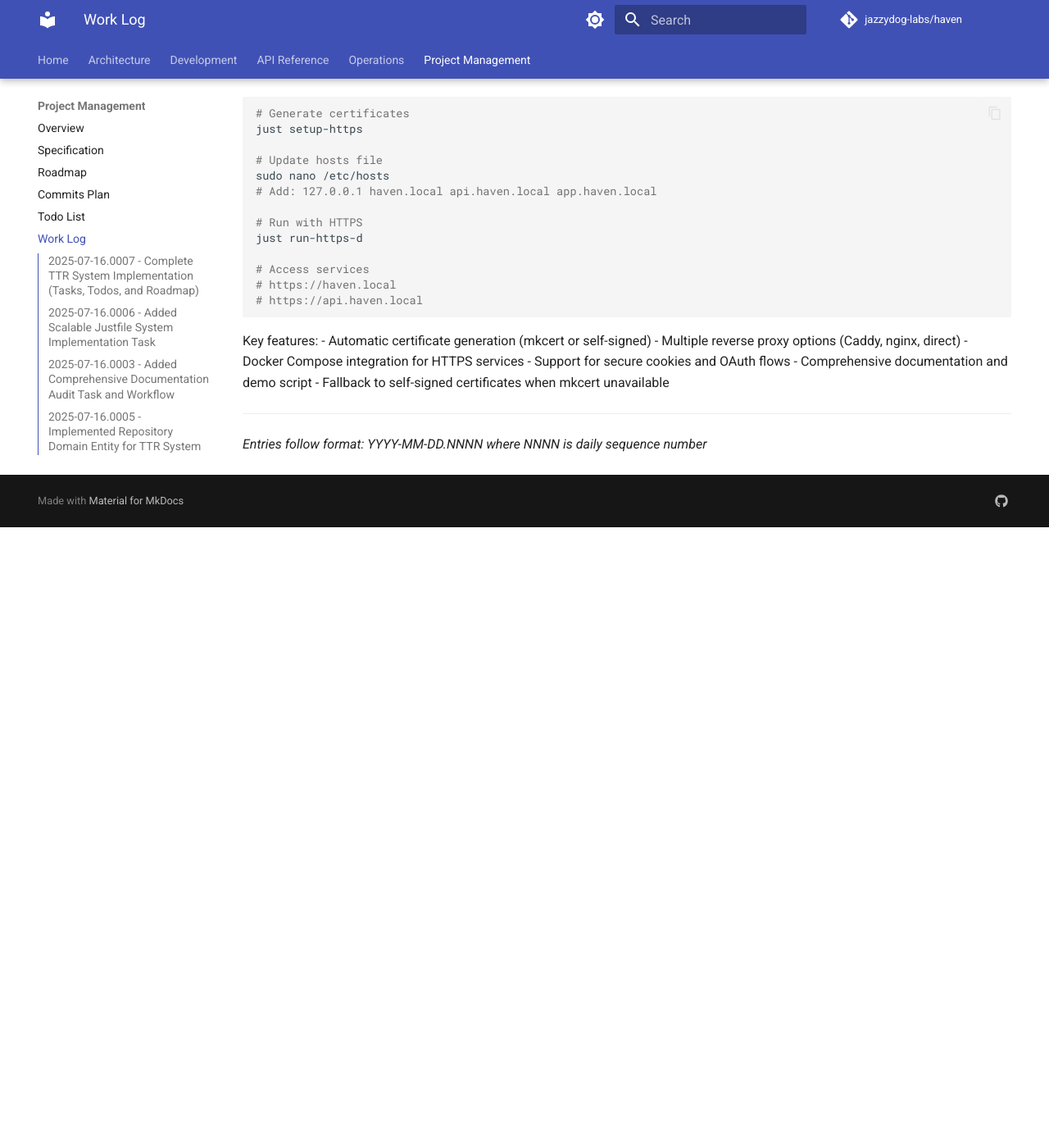
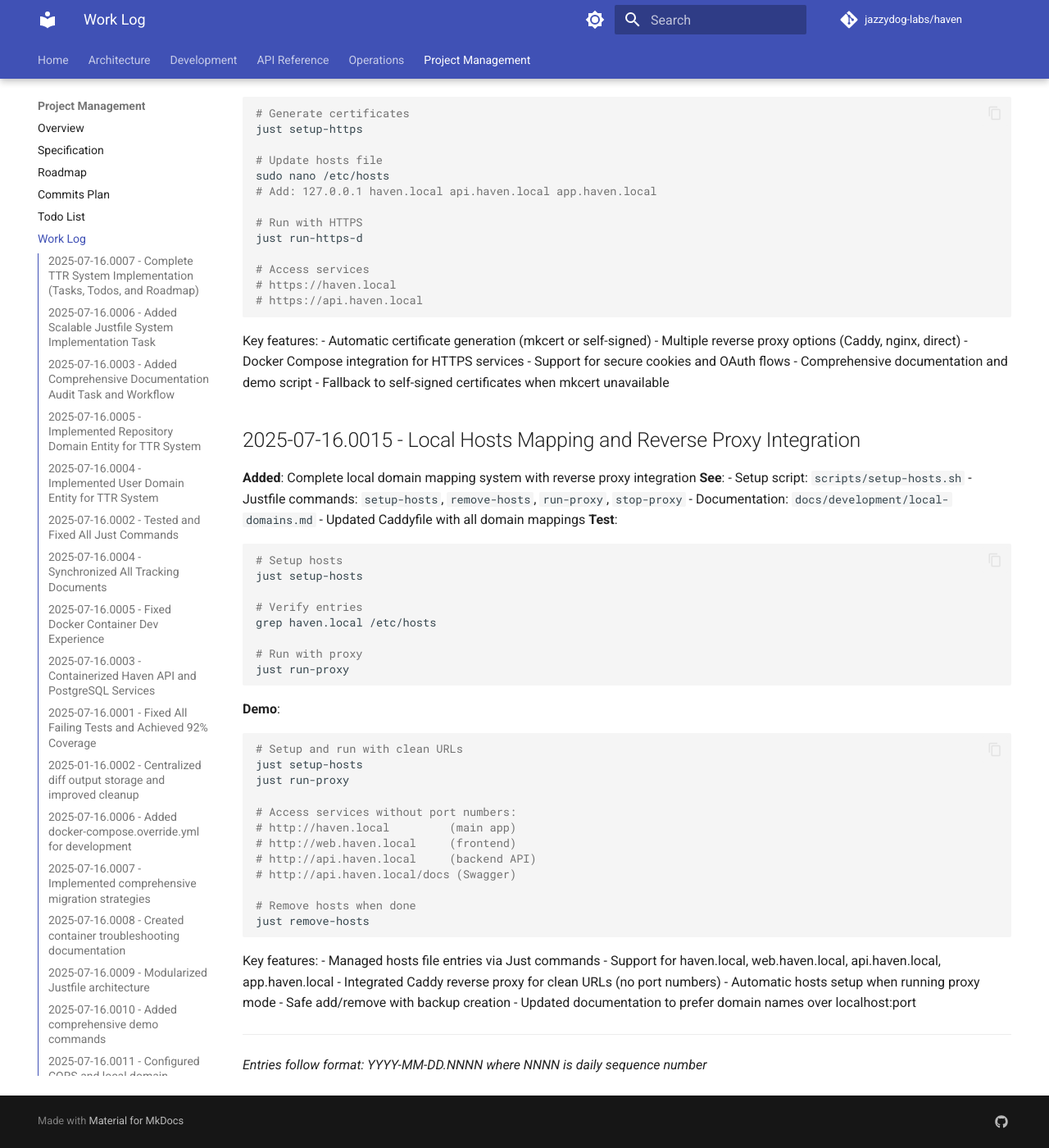
Before and after one commit to jazzydog-labs/haven, an MkDocs documentation site: the page built from docs/project-management/work-log.md, in a window 1280 px wide and 1400 px high, scrolled down 10695 px. Shown: the whole window at 82% size. Built offline with MkDocs 1.6.1 and Material for MkDocs 9.7.7, drawn with Linux system fonts in a browser that asks for light colours; comment, search, counter and statistics services are not loaded; the version menu is left out; before the commit the page ends 11338 px from its top, so only the background shows below that.

Commit message:
feat: Add local domain mapping and reverse proxy integration
- Created setup-hosts.sh script for managing /etc/hosts entries
- Added Just commands: setup-hosts, remove-hosts, run-proxy, stop-proxy
- Updated Caddyfile to support all haven.local subdomains
- Integrated hosts setup with proxy mode for clean URLs
- Updated documentation to prefer domain names over localhost:port
- Created comprehensive local-domains.md documentation

This provides a more production-like development experience with:
- Clean URLs without port numbers (http://api.haven.local)
- Managed hosts file entries via Just commands
- Automatic proxy setup with domain routing
- Safe add/remove operations with backups

🤖 Generated with [Claude Code](https://claude.ai/code)

Co-Authored-By: Claude <noreply@anthropic.com>

````diff
--- /dev/null
+++ b/docs/development/local-domains.md
@@ -0,0 +1,167 @@
+# Local Domain Configuration
+
+## Overview
+
+Haven supports local domain mappings to provide a more production-like development experience. Instead of accessing services via `localhost:port`, you can use friendly domain names like `web.haven.local` and `api.haven.local`.
+
+## Quick Start
+
+```bash
+# Setup local domains
+just setup-hosts
+
+# Run with reverse proxy (recommended)
+just run-proxy
+
+# Access services
+# Frontend: http://haven.local
+# API: http://api.haven.local
+# GraphQL: http://api.haven.local/graphql
+```
+
+## Domain Mappings
+
+The following domains are configured:
+
+| Domain | Maps To | Purpose |
+|--------|---------|---------|
+| `haven.local` | localhost:3000 | Main application entry |
+| `web.haven.local` | localhost:3000 | Frontend application |
+| `api.haven.local` | localhost:8080 | Backend API |
+| `app.haven.local` | localhost:3000 | Alternative frontend alias |
+
+## Setup Methods
+
+### Method 1: Direct Port Access (with hosts file)
+
+```bash
+# Setup hosts entries
+just setup-hosts
+
+# Run normally
+just run
+
+# Access with domains + ports
+# http://web.haven.local:3000
+# http://api.haven.local:8080
+```
+
+### Method 2: Reverse Proxy (recommended)
+
+```bash
+# Setup and run with proxy
+just run-proxy
+
+# Access with clean URLs (no ports)
+# http://haven.local
+# http://web.haven.local
+# http://api.haven.local
+```
+
+## Managing Hosts Entries
+
+### Add Entries
+```bash
+just setup-hosts
+```
+
+This command:
+- Adds Haven domain mappings to `/etc/hosts`
+- Creates a backup at `/etc/hosts.haven.backup`
+- Requires sudo permissions
+- Is idempotent (safe to run multiple times)
+
+### Remove Entries
+```bash
+just remove-hosts
+```
+
+This command:
+- Removes all Haven entries from `/etc/hosts`
+- Creates a backup before removal
+- Requires sudo permissions
+
+## Reverse Proxy Configuration
+
+The reverse proxy uses Caddy to:
+- Serve all domains on standard HTTP port 80
+- Route requests to appropriate backend services
+- Support HTTPS with local certificates (if configured)
+- Eliminate CORS issues between frontend and backend
+
+### Proxy Routes
+
+```
+haven.local → localhost:3000 (frontend)
+web.haven.local → localhost:3000 (frontend)
+api.haven.local → localhost:8080 (backend)
+app.haven.local → localhost:3000 (frontend)
+```
+
+## Benefits
+
+1. **Production-like URLs**: Use domain names instead of localhost:port
+2. **No CORS Issues**: Single domain origin when using proxy
+3. **Easy Service Discovery**: Memorable URLs for each service
+4. **HTTPS Support**: Can use with local certificates
+5. **Better Testing**: More realistic environment
+
+## Troubleshooting
+
+### Permission Denied
+```bash
+# If you see permission errors, ensure you're using sudo
+sudo just setup-hosts
+```
+
+### Domains Not Resolving
+```bash
+# Check hosts file entries
+grep haven.local /etc/hosts
+
+# Flush DNS cache (macOS)
+sudo dscacheutil -flushcache
+
+# Flush DNS cache (Linux)
+sudo systemctl restart systemd-resolved
+```
+
+### Port Conflicts
+```bash
+# Check if ports are in use
+lsof -i :80
+lsof -i :3000
+lsof -i :8080
+
+# Stop conflicting services or use different ports
+```
+
+### Proxy Not Starting
+```bash
+# Check if Caddy is installed
+which caddy
+
+# Install Caddy if needed
+brew install caddy  # macOS
+```
+
+## Windows Users
+
+Windows users need to manually edit the hosts file:
+
+1. Open Notepad as Administrator
+2. Open `C:\Windows\System32\drivers\etc\hosts`
+3. Add these lines:
+   ```
+   127.0.0.1    haven.local
+   127.0.0.1    web.haven.local
+   127.0.0.1    api.haven.local
+   127.0.0.1    app.haven.local
+   ```
+4. Save the file
+
+## Related Documentation
+
+- [HTTPS Setup](./https-setup.md) - Configure HTTPS with local domains
+- [CORS and Domains](./cors-and-domains.md) - CORS configuration details
+- [Docker Development](../operations/docker.md) - Container-based development
--- a/docs/project-management/work-log.md
+++ b/docs/project-management/work-log.md
@@ -585,6 +585,48 @@ Key features:
 - Comprehensive documentation and demo script
 - Fallback to self-signed certificates when mkcert unavailable
 
+## 2025-07-16.0015 - Local Hosts Mapping and Reverse Proxy Integration
+**Added**: Complete local domain mapping system with reverse proxy integration
+**See**:
+- Setup script: `scripts/setup-hosts.sh`
+- Justfile commands: `setup-hosts`, `remove-hosts`, `run-proxy`, `stop-proxy`
+- Documentation: `docs/development/local-domains.md`
+- Updated Caddyfile with all domain mappings
+**Test**:
+```bash
+# Setup hosts
+just setup-hosts
+
+# Verify entries
+grep haven.local /etc/hosts
+
+# Run with proxy
+just run-proxy
+```
+**Demo**:
+```bash
+# Setup and run with clean URLs
+just setup-hosts
+just run-proxy
+
+# Access services without port numbers:
+# http://haven.local         (main app)
+# http://web.haven.local     (frontend)
+# http://api.haven.local     (backend API)
+# http://api.haven.local/docs (Swagger)
+
+# Remove hosts when done
+just remove-hosts
+```
+
+Key features:
+- Managed hosts file entries via Just commands
+- Support for haven.local, web.haven.local, api.haven.local, app.haven.local
+- Integrated Caddy reverse proxy for clean URLs (no port numbers)
+- Automatic hosts setup when running proxy mode
+- Safe add/remove with backup creation
+- Updated documentation to prefer domain names over localhost:port
+
 ---
 
 *Entries follow format: YYYY-MM-DD.NNNN where NNNN is daily sequence number*
````
Also changed, not shown: CLAUDE.md (+10 -7 lines), 3 other files.
